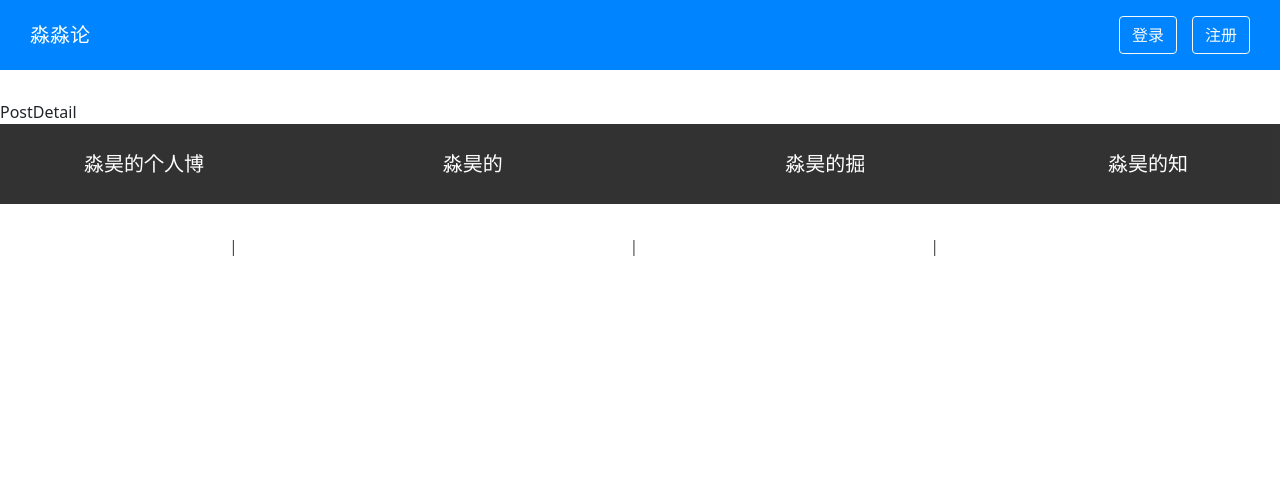
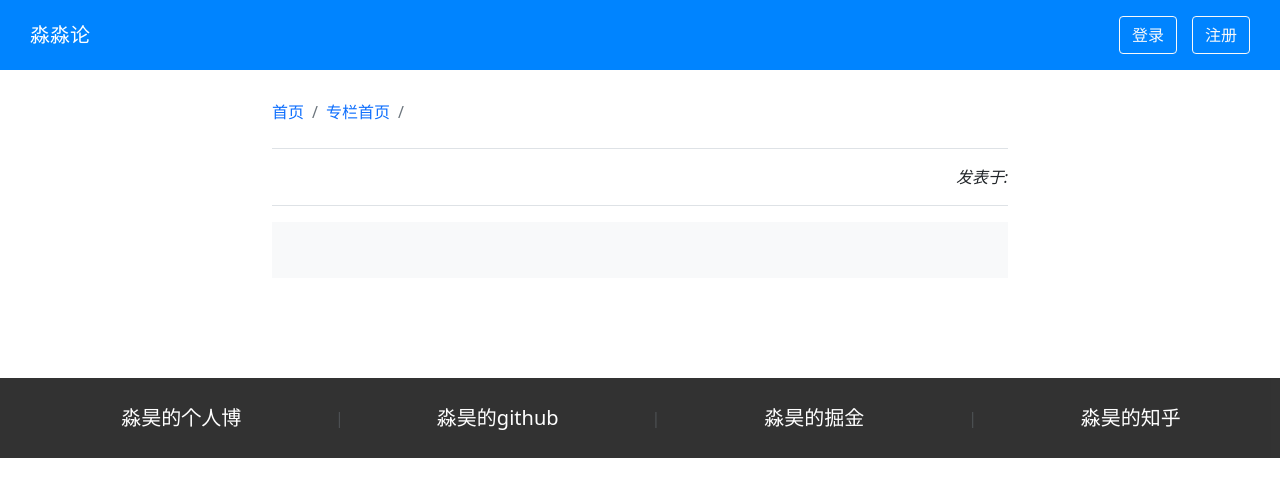
Before and after one commit to zhang-glitch/miaomiaolun, a Vue app in the folder miaomiaolun/: page /posts/1 in a window 1280 px wide. Shown: the top 496 px of the page. Built offline with nearby package versions, Linux system fonts and the light colour scheme; no server answers.

Commit message:
post-detail分支完成

```diff
--- a/miaomiaolun/src/components/Footer.vue
+++ b/miaomiaolun/src/components/Footer.vue
@@ -1,12 +1,15 @@
 <template>
   <div class="footer">
     <div class="container">
-      <ul>
-        <li> <a href="http://39.97.212.45:3000/">淼昊的个人博客</a><span>|</span></li>
-        <li><a href="https://github.com/zhang-glitch">淼昊的github</a><span>|</span></li>
-        <li><a href="https://juejin.im/user/2225067267204935">淼昊的掘金</a><span>|</span></li>
-        <li><a href="https://www.zhihu.com/people/hao-hao-25-36-48">淼昊的知乎</a></li>
-      </ul>
+        <ul class="row">
+          <li class="col"><a href="http://39.97.212.45:3000/">淼昊的个人博客</a></li>
+          <li class="col"><span>|</span></li>
+          <li class="col"><a href="https://github.com/zhang-glitch">淼昊的github</a></li>
+          <li class="col"><span>|</span></li>
+          <li class="col"><a href="https://juejin.im/user/2225067267204935">淼昊的掘金</a></li>
+          <li class="col"><span>|</span></li>
+          <li class="col"><a href="https://www.zhihu.com/people/hao-hao-25-36-48">淼昊的知乎</a></li>
+        </ul>
     </div>
   </div>
 </template>
@@ -33,13 +36,9 @@ export default defineComponent({
     bottom: 0; */
   }
   ul {
-    display: flex;
-    justify-content: space-between;
-    align-content: center;
     list-style-type: none;
-    box-sizing: border-box;
-    margin-left: -30px;
   }
+
 
   li a {
     text-decoration: none;
@@ -47,7 +46,7 @@ export default defineComponent({
     font-size: 20px;
   }
 
-  li span{
-    margin: 0 125px;
+  li{
+    text-align: center;
   }
 </style>
--- a/miaomiaolun/src/main.ts
+++ b/miaomiaolun/src/main.ts
@@ -11,6 +11,7 @@ axios.interceptors.request.use(config => {
   config.headers.common.Authorization = `Bearer ${token}`;
   // store.state.loading = true;
   store.commit("handleErr", { isError: false });
+  // console.log("前", store.state.error);
 
   store.commit("setLoading", true);
   return config;
@@ -37,6 +38,7 @@ axios.interceptors.response.use(
     // console.log("error", error.response);
     const { error } = err.response.data;
     store.commit("handleErr", { isError: true, message: error });
+    // console.log(store.state.error);
     return Promise.reject(error);
   }
 );
--- a/miaomiaolun/src/pages/home.vue
+++ b/miaomiaolun/src/pages/home.vue
@@ -26,10 +26,10 @@ export default defineComponent({
     })
 
     //如果存在token,则发送请求
-    // if(store.state.token) {
-    //   // 发送请求，获取用户信息
-    //   store.dispatch('getUser')
-    // }
+    if(store.state.token) {
+      // 发送请求，获取用户信息
+      store.dispatch('getUser')
+    }
     return {
       user
     }
--- a/miaomiaolun/src/pages/login.vue
+++ b/miaomiaolun/src/pages/login.vue
@@ -90,7 +90,7 @@ export default defineComponent({
           CreateMessage("请求成功，即将跳转到首页", 'success')
           setTimeout(() => {
             // 获取用户信息
-            store.dispatch('getUser')
+            // store.dispatch('getUser')
             router.push('/index')
           }, 2000)
         }else {
--- a/miaomiaolun/src/pages/postDetail.vue
+++ b/miaomiaolun/src/pages/postDetail.vue
@@ -1,17 +1,99 @@
 <template>
   <div class="post-detail">
-    PostDetail
+    <div class="container">
+      <!-- 面包屑 -->
+      <div class="row detail">
+        <div class=" col-8">
+          <ol class="breadcrumb">
+            <li class="breadcrumb-item"><a href="/">首页</a></li>
+            <li class="breadcrumb-item"><a :href="`/column/${postDetailVal.column}`">专栏首页</a></li>
+            <li class="breadcrumb-item active" aria-current="page">{{postDetailVal.title}}</li>
+          </ol>
+          <div class="detail-box">
+            <div class="mb-5" v-if="postDetailVal.image">
+              <img :src="postDetailVal.image.url" class="img-fluid" alt="Responsive image">
+            </div>
+            <h3 class="mb-4">{{postDetailVal.title}}</h3>
+            <div class="border-top border-bottom py-3 mb-3 align-items-center row g-0">
+              <div class="col d-flex user">
+                <div class="user-box">
+                  <div class="img d-flex align-items-center" v-if="postDetailVal.author">
+                    <img :src="postDetailVal.author.avatar.url" alt="" class="rounded-circle img-thumbnail">
+                    <div class="info ml-2">
+                      <h5>{{postDetailVal.author.nickName}}</h5>
+                      <p class="text-truncate text-muted d-block">{{postDetailVal.author.description}}</p>
+                    </div>
+                  </div>
+                </div>
+                <div class="time">
+                  <i>发表于: {{postDetailVal.createdAt}}</i>
+                </div>
+              </div>
+            </div>
+            <div class="content">
+              <p v-html="postDetailVal.content"></p>
+            </div>
+          </div>
+        </div>
+      </div>
+    </div>
   </div>
 </template>
 
 <script lang="ts">
-import { defineComponent } from "vue";
+import { computed, defineComponent } from "vue";
+import {useStore} from 'vuex'
+import { StateProps } from '../store';
+import {useRoute} from 'vue-router'
 
 export default defineComponent({
-  name: 'postDetail'
+  name: 'postDetail',
+  setup() {
+    const store = useStore<StateProps>()
+    const route = useRoute()
+    const id = route.params.id
+    store.dispatch('getPostDetail', id)
+    const postDetailVal = computed(() => store.state.postDetail)
+    console.log(postDetailVal)
+    return {
+      postDetailVal
+    }
+  }
 })
 </script>
 
-<style>
+<style scoped>
+  .breadcrumb-item a {
+    text-decoration: none;
+  }
+
+  .detail {
+    display: flex;
+    justify-content: center;
+  }
+
+  .img img {
+    width: 50px;
+    height: 50px;
+  }
+
+  .info {
+    margin-bottom: -20px;
+  }
+
+  .user {
+    justify-content: space-between;
+    align-items: center;
+  }
+
+
+  .content {
+    background: #f8f9fa;
+    padding: 20px;
+  }
+
+  .detail-box {
+    margin-bottom: 100px;
+  }
 
 </style>
--- a/miaomiaolun/src/pages/register.vue
+++ b/miaomiaolun/src/pages/register.vue
@@ -52,12 +52,14 @@
 </template>
 
 <script lang="ts">
-import { defineComponent, reactive } from "vue";
+import { defineComponent, reactive, computed, watch } from "vue";
 import ValidateForm from '../components/ValidateForm.vue'
 import ValidateInput, {RulesProps} from '../components/ValidateInput.vue'
 import axios from 'axios'
 import CreateMessage from '../components/CreateMessage'
 import {useRouter} from 'vue-router'
+import {useStore} from 'vuex'
+import { StateProps } from '../store';
 
 const emailRules: RulesProps = [
   {
@@ -100,7 +102,8 @@ export default defineComponent({
       repeatPassword: ''
     })
 
-    const router = useRouter()
+    const router = useRouter();
+    const store = useStore<StateProps>();
     const repeatPasswordRules: RulesProps = [
       {
         type: 'required',
@@ -115,7 +118,6 @@ export default defineComponent({
     ]
 
     const onFormSubmit = async (val: boolean) => {
-      // console.log(val)
       if(val) {
         // 发送请求
         await axios.post('/users', {
@@ -123,10 +125,24 @@ export default defineComponent({
             'nickName': inputValue.username,
             'password': inputValue.password
         })
+
+
+        //注册失败
+        const err = computed(() => store.state.error)
+        const {isError, message} = err.value
+        watch(() => isError, () => {
+          if(isError && message) {
+            CreateMessage(message, "danger")
+          }
+        })
+
+
+        //注册成功
         CreateMessage('注册成功，即将跳转到登录页面', 'success')
         setTimeout(() => {
           router.push('/login')
         }, 2000)
+
       }
     }
     return {
--- a/miaomiaolun/src/store/index.ts
+++ b/miaomiaolun/src/store/index.ts
@@ -49,6 +49,7 @@ export interface StateProps {
   loading: boolean;
   token: string;
   error: ErrorProps;
+  postDetail: PostDetailProps;
 }
 
 // 登录的账号和密码
@@ -62,12 +63,32 @@ export interface ErrorProps {
   message?: string;
 }
 
+export interface AuthorProps {
+  avatar?: AvatarProps;
+  description?: string;
+  nickName?: string;
+  _id?: string;
+  email?: string;
+}
+
+export interface PostDetailProps {
+  _id?: string;
+  author?: AuthorProps;
+  column?: string;
+  content?: string;
+  createdAt?: string;
+  excerpt?: string;
+  image?: AvatarProps;
+  isHTML?: boolean;
+  title?: string;
+}
+
 const state: StateProps = {
   user: {
     _id: "",
     isLogin: false,
-    nickName: "zhanghao",
-    column: "1"
+    nickName: "",
+    column: ""
   },
   columnList,
   column,
@@ -76,7 +97,8 @@ const state: StateProps = {
   postListCount: 0,
   loading: false,
   token: localStorage.getItem("token") || "",
-  error: { isError: false }
+  error: { isError: false },
+  postDetail: {}
 };
 
 const getters = {
@@ -132,6 +154,10 @@ const mutations = {
   //错误提示
   handleErr(state: StateProps, err: ErrorProps) {
     state.error = err;
+  },
+  // 获取文章详情页信息
+  getPostDetail(state: StateProps, val: any) {
+    state.postDetail = val;
   }
 };
 
@@ -195,14 +221,24 @@ const actions = {
   //获取用户信息
   async getUser(context: ActionContext<StateProps, StateProps>) {
     const { data } = await axios.get("/user/current");
-    console.log(data);
+    // console.log(data);
     context.commit("getUser", data);
-  }
+  },
 
   // //退出登录
   // logout(context: ActionContext<StateProps, StateProps>) {
   //   context.commit("logout");
-  // }
+  // },
+
+  // 获取文章详情
+  async getPostDetail(
+    context: ActionContext<StateProps, StateProps>,
+    id: string
+  ) {
+    const { data } = await axios.get(`/posts/${id}`);
+    // console.log(data);
+    context.commit("getPostDetail", data);
+  }
 };
 const store = createStore({
   state,
```
